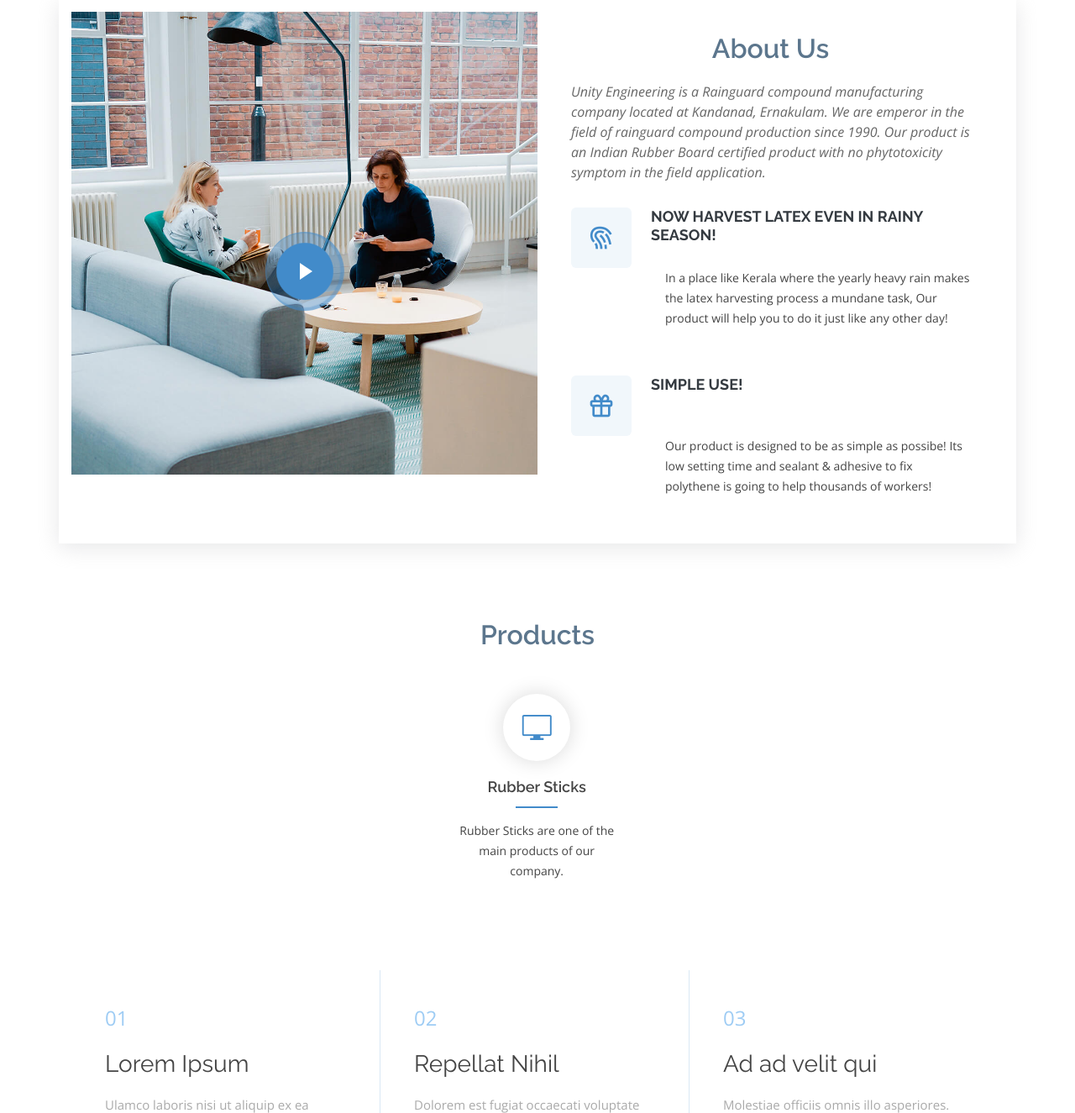
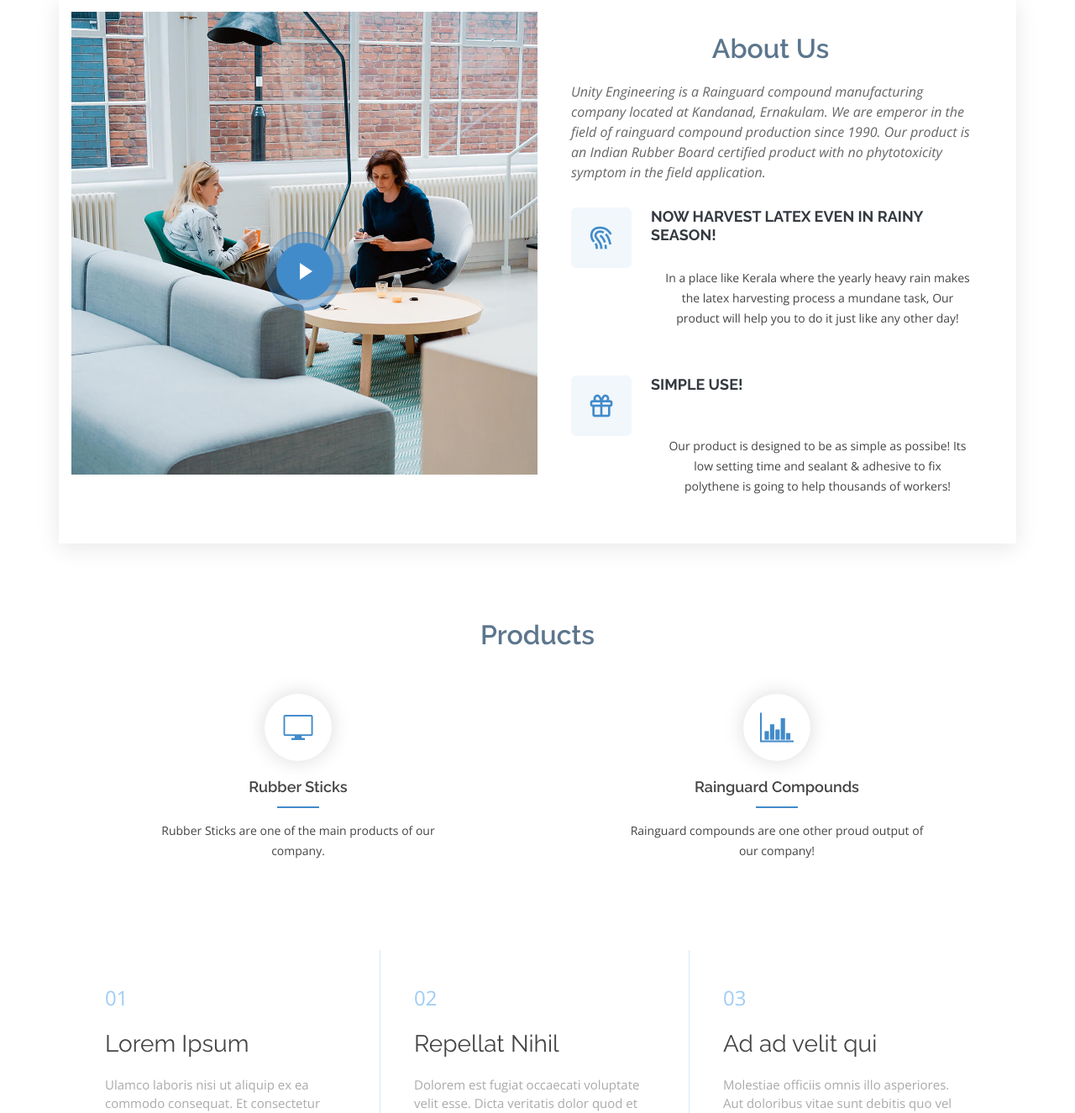
Before and after one commit to Ascalonic/UnityEngineeringOfficialWebsite, a PHP site: page /index.html in a window 1280 px wide. Shown: the part 817-2142 px from the top of the page at 84% size. Run offline with PHP 8.4, Linux system fonts and the light colour scheme.

Commit message:
Attempt to make the product tab responsive.

```diff
--- a/assets/css/style.css
+++ b/assets/css/style.css
@@ -22,6 +22,10 @@
   float: left;
 }
 
+
+
+
+/* ------------------------------------ */
 body {
   font-family: "Open Sans", sans-serif;
   color: #444;
@@ -607,7 +611,7 @@
 }
 
 .about .icon-box .description {
-  text-align: ;
+  text-align:center ;
   /* margin-left: 95px; */
   line-height: 24px;
   font-size: 14px;
@@ -724,9 +728,13 @@
 .about-lists .row {
   overflow: hidden;
 }
-#product-row{
+.product-sh{
+  text-align: center;
+  margin: 0 auto;
+}
+/* #product-row{
   margin-left: 27.5rem;
-}
+} */
 .about-lists .content-item {
   padding: 40px;
   border-left: 1px solid #d9e8f4;
--- a/index.html
+++ b/index.html
@@ -183,17 +183,17 @@
         </div>
 
         <div class="row" id="product-row">
-          <div class="col-lg-4 col-md-6 icon-box" data-aos="fade-up">
+          <div class="col-lg-4 col-md-6 icon-box product-sh"  data-aos="fade-up">
             <div class="icon"><i class="icofont-computer"></i></div>
             <h4 class="title"><a href="">Rubber Sticks</a></h4>
             <p class="description">Rubber Sticks are one of the main products of our company.</p>
           </div>
-          <!-- <div class="col-lg-4 col-md-6 icon-box" data-aos="fade-up" data-aos-delay="100">
+          <div class="col-lg-4 col-md-6 icon-box product-sh"  data-aos="fade-up" data-aos-delay="100">
             <div class="icon"><i class="icofont-chart-bar-graph"></i></div>
-            <h4 class="title"><a href="">Dolor Sitema</a></h4>
-            <p class="description">Minim veniam, quis nostrud exercitation ullamco laboris nisi ut aliquip ex ea commodo consequat tarad limino ata</p>
+            <h4 class="title"><a href="">Rainguard Compounds</a></h4>
+            <p class="description">Rainguard compounds are one other proud output of our company!</p>
           </div>
-          <div class="col-lg-4 col-md-6 icon-box" data-aos="fade-up" data-aos-delay="200">
+          <!-- <div class="col-lg-4 col-md-6 icon-box" data-aos="fade-up" data-aos-delay="200">
             <div class="icon"><i class="icofont-earth"></i></div>
             <h4 class="title"><a href="">Sed ut perspiciatis</a></h4>
             <p class="description">Duis aute irure dolor in reprehenderit in voluptate velit esse cillum dolore eu fugiat nulla pariatur</p>
```
